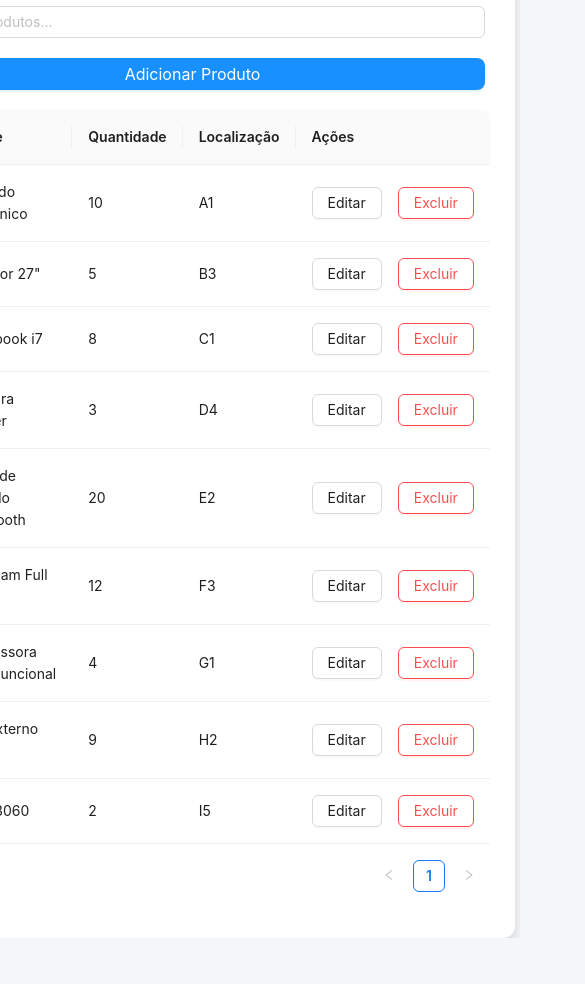
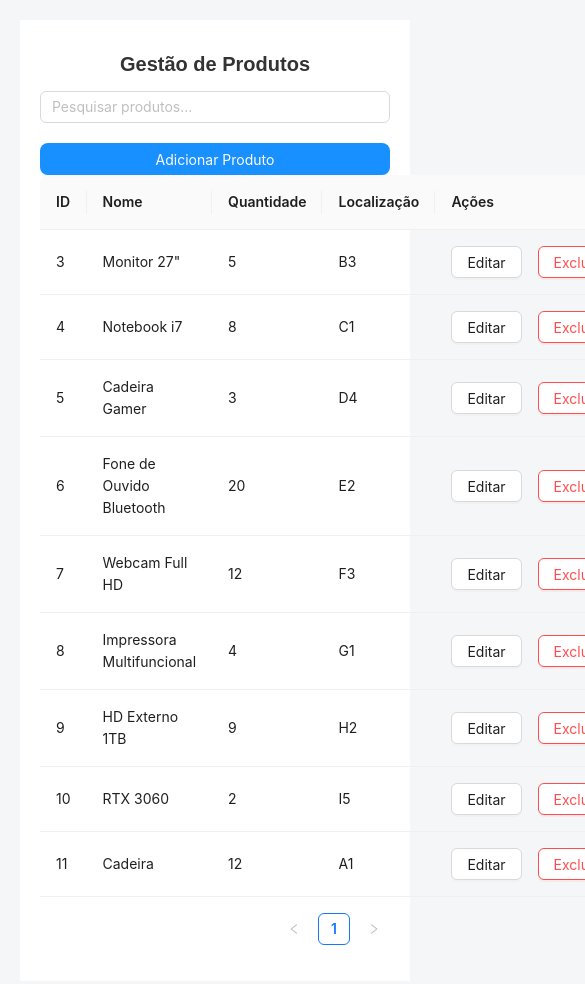
Before and after one commit to VIONE34-PNG/lista-produto, a React (Create React App) app: page / in a window 390 px wide. Shown: the top 984 px of the page, 585 px wide, since content can reach past the window. Before the commit the page ends 938 px from the top, so only its background shows below. Built offline with nearby package versions, Linux system fonts and the light colour scheme; data requests are answered from the project's data file.

Commit message:
first commit

```diff
--- a/db.json
+++ b/db.json
@@ -1,11 +1,5 @@
 {
   "products": [
-    {
-      "id": "1",
-      "name": "Teclado Mecânico",
-      "quantity": 10,
-      "location": "A1"
-    },
     {
       "id": "3",
       "name": "Monitor 27\"",
@@ -53,6 +47,12 @@
       "quantity": 2,
       "location": "I5",
       "id": "10"
+    },
+    {
+      "id": 11,
+      "name": "Cadeira",
+      "quantity": "12",
+      "location": "A1"
     }
   ]
 }
--- a/src/App.css
+++ b/src/App.css
@@ -1,3 +1,4 @@
+/* 🎨 Estilos Gerais */
 body {
   font-family: 'Arial', sans-serif;
   background-color: #f4f6f8;
@@ -9,10 +10,10 @@ body {
   height: 100vh;
 }
 
+/* 📌 Container Principal */
 .container {
   width: 90%;
   max-width: 800px;
-  height: auto;
   background: #ffffff;
   padding: 30px;
   border-radius: 12px;
@@ -22,6 +23,39 @@ body {
   flex-direction: column;
 }
 
+/* 📌 Cabeçalho */
+h1 {
+  color: #333;
+  margin-bottom: 25px;
+  font-size: 24px;
+}
+
+/* 📌 Botão Adicionar */
+.btn-adicionar {
+  background-color: #1890ff;
+  border: none;
+  font-size: 16px;
+  padding: 12px;
+  border-radius: 8px;
+  transition: background-color 0.3s;
+  width: 100%;
+}
+
+.btn-adicionar:hover {
+  background-color: #40a9ff;
+}
+
+/* 📌 Barra de Pesquisa */
+.barra-pesquisa {
+  width: 100%;
+  padding: 12px;
+  border: 1px solid #ccc;
+  border-radius: 8px;
+  margin-bottom: 25px;
+  font-size: 16px;
+}
+
+/* 📌 Tabela de Produtos */
 .tabela-container {
   flex-grow: 1;
   overflow-y: auto;
@@ -32,25 +66,6 @@ body {
   border-radius: 8px;
 }
 
-h1 {
-  color: #333;
-  margin-bottom: 25px;
-  font-size: 24px;
-}
-
-.ant-btn-primary {
-  background-color: #1890ff;
-  border: none;
-  font-size: 16px;
-  padding: 12px 18px;
-  border-radius: 8px;
-  transition: background-color 0.3s;
-}
-
-.ant-btn-primary:hover {
-  background-color: #40a9ff;
-}
-
 .tabela-produtos {
   width: 100%;
   border-collapse: collapse;
@@ -58,7 +73,8 @@ h1 {
   text-align: center;
 }
 
-.tabela-produtos th, .tabela-produtos td {
+.tabela-produtos th,
+.tabela-produtos td {
   padding: 14px;
   border-bottom: 1px solid #ddd;
 }
@@ -70,34 +86,7 @@ h1 {
   top: 0;
 }
 
-.tabela-produtos tbody {
-  display: block;
-  max-height: 55vh;
-  overflow-y: auto;
-  width: 100%;
-}
-
-.tabela-produtos thead,
-.tabela-produtos tbody tr {
-  display: table;
-  width: 100%;
-  table-layout: fixed;
-}
-
-.tabela-produtos tr:hover {
-  background-color: #f1f1f1;
-  transition: background-color 0.3s;
-}
-
-.barra-pesquisa {
-  width: 100%;
-  padding: 12px;
-  border: 1px solid #ccc;
-  border-radius: 8px;
-  margin-bottom: 25px;
-  font-size: 16px;
-}
-
+/* 📌 Modal de Formulário */
 .modal-formulario {
   display: flex;
   flex-direction: column;
@@ -110,7 +99,7 @@ h1 {
   border: 1px solid #ccc;
   border-radius: 8px;
   font-size: 16px;
-  width: 90%;
+  width: 100%;
 }
 
 .modal-formulario button {
@@ -141,3 +130,41 @@ h1 {
 .modal-formulario button.cancelar:hover {
   background-color: #ff7875;
 }
+
+/* 📌 Ajustes para Mobile */
+@media (max-width: 768px) {
+  body {
+    height: auto;
+    display: block;
+    padding: 20px;
+  }
+
+  .container {
+    width: 100%;
+    max-width: 100%;
+    padding: 20px;
+    border-radius: 0;
+    box-shadow: none;
+  }
+
+  h1 {
+    font-size: 20px;
+    margin-bottom: 15px;
+  }
+
+  .barra-pesquisa {
+    font-size: 14px;
+    padding: 10px;
+  }
+
+  .btn-adicionar {
+    font-size: 14px;
+    padding: 10px;
+  }
+
+  .tabela-produtos {
+    display: block;
+    overflow-x: auto;
+    white-space: nowrap;
+  }
+}
--- a/src/App.js
+++ b/src/App.js
@@ -14,10 +14,10 @@ const App = () => {
   const [produtoEditando, setProdutoEditando] = useState(null);
 
   useEffect(() => {
-    fetchProdutos();
+    carregarProdutos();
   }, []);
 
-  const fetchProdutos = async () => {
+  const carregarProdutos = async () => {
     try {
       const resposta = await fetch(API_URL);
       const dados = await resposta.json();
@@ -27,11 +27,8 @@ const App = () => {
     }
   };
 
-  const filtrarProdutos = () => {
-    return produtos.filter(produto =>
-      produto.name.toLowerCase().includes(termoPesquisa.toLowerCase())
-    );
-  };
+  const filtrarProdutos = () =>
+    produtos.filter(produto => produto.name.toLowerCase().includes(termoPesquisa.toLowerCase()));
 
   const abrirModal = (produto = null) => {
     setProdutoEditando(produto ? { ...produto } : { name: "", price: "", description: "" });
@@ -43,30 +40,28 @@ const App = () => {
     setModalVisivel(false);
   };
 
-  const salvarProduto = async (valores) => {
-    const isEditando = !!produtoEditando?.id;
-    const url = isEditando ? `${API_URL}/${produtoEditando.id}` : API_URL;
-    const metodo = isEditando ? "PUT" : "POST";
+  const salvarProduto = async (produto) => {
+    const editando = !!produtoEditando?.id;
+    const url = editando ? `${API_URL}/${produtoEditando.id}` : API_URL;
+    const metodo = editando ? "PUT" : "POST";
 
     try {
-      if (!isEditando) {
-        valores.id = produtos.length > 0 ? Math.max(...produtos.map(p => p.id)) + 1 : 1;
+      if (!editando) {
+        produto.id = produtos.length > 0 ? Math.max(...produtos.map(p => p.id)) + 1 : 1;
       }
 
       const resposta = await fetch(url, {
         method: metodo,
         headers: { "Content-Type": "application/json" },
-        body: JSON.stringify(valores),
+        body: JSON.stringify(produto),
       });
 
       if (!resposta.ok) throw new Error("Erro ao salvar produto");
 
       const produtoAtualizado = await resposta.json();
-      setProdutos(prevProdutos => {
-        return isEditando
-          ? prevProdutos.map(p => (p.id === produtoEditando.id ? produtoAtualizado : p))
-          : [...prevProdutos, produtoAtualizado].sort((a, b) => a.id - b.id);
-      });
+      setProdutos(produtos =>
+        editando ? produtos.map(p => (p.id === produtoEditando.id ? produtoAtualizado : p)) : [...produtos, produtoAtualizado].sort((a, b) => a.id - b.id)
+      );
 
       fecharModal();
     } catch (erro) {
@@ -77,7 +72,7 @@ const App = () => {
   const excluirProduto = async (id) => {
     try {
       await fetch(`${API_URL}/${id}`, { method: "DELETE" });
-      setProdutos(prevProdutos => prevProdutos.filter(produto => produto.id !== id));
+      setProdutos(produtos => produtos.filter(produto => produto.id !== id));
     } catch (erro) {
       console.error("Erro ao excluir produto:", erro);
     }
@@ -87,16 +82,19 @@ const App = () => {
     <div className="container">
       <h1>Gestão de Produtos</h1>
       <BarraPesquisa valor={termoPesquisa} aoMudar={setTermoPesquisa} />
-      <Button type="primary" onClick={() => abrirModal()} style={{ marginBottom: 20 }}>
+      <Button type="primary" onClick={() => abrirModal()} className="btn-adicionar">
         Adicionar Produto
       </Button>
       <TabelaProdutos dados={filtrarProdutos()} aoEditar={abrirModal} aoExcluir={excluirProduto} />
+      {modalVisivel && (
         <FormularioProduto
+          key={produtoEditando?.id || "novo"}
           visivel={modalVisivel}
           aoCancelar={fecharModal}
           valoresIniciais={produtoEditando || { name: "", price: "", description: "" }}
           aoSalvar={salvarProduto}
         />
+      )}
     </div>
   );
 };
```
Also changed, not shown: 1 other file (tests, documents, lock files or other folders). Lines whose indentation alone changed are shown as unchanged.
